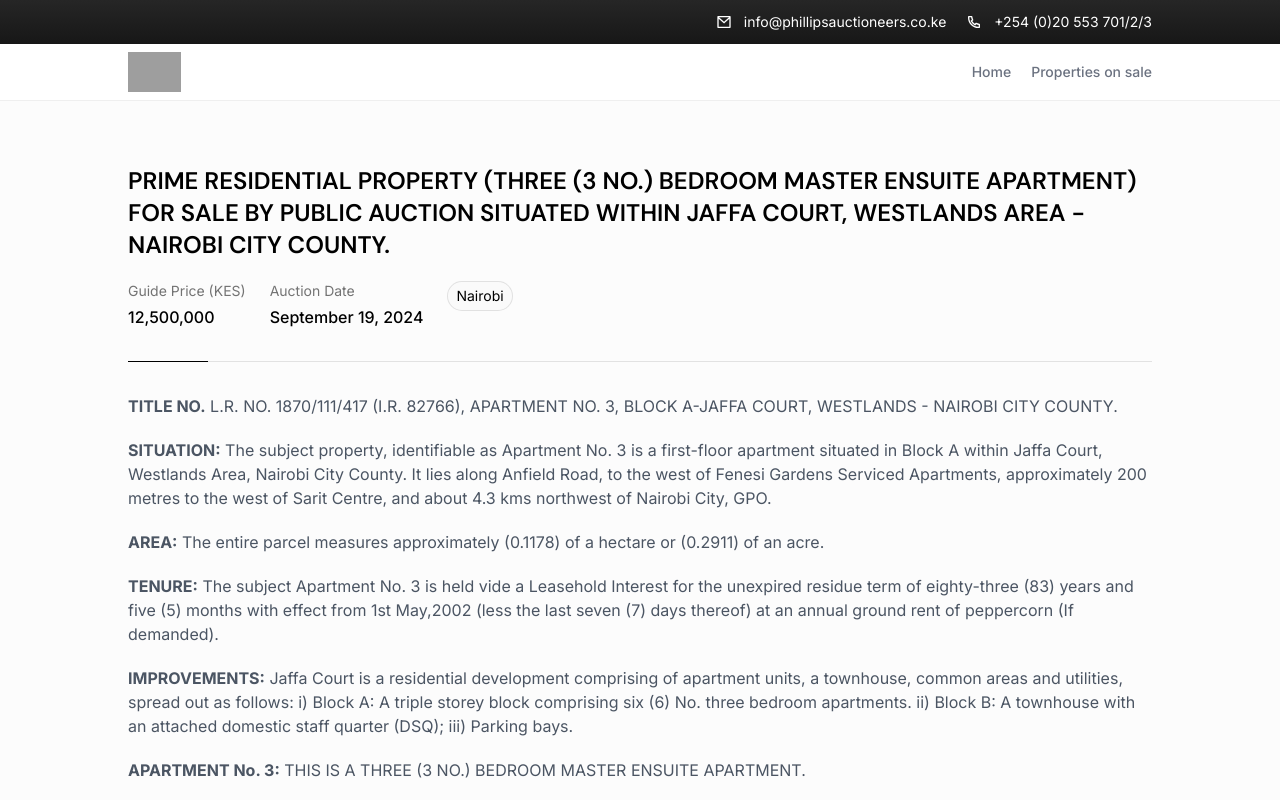
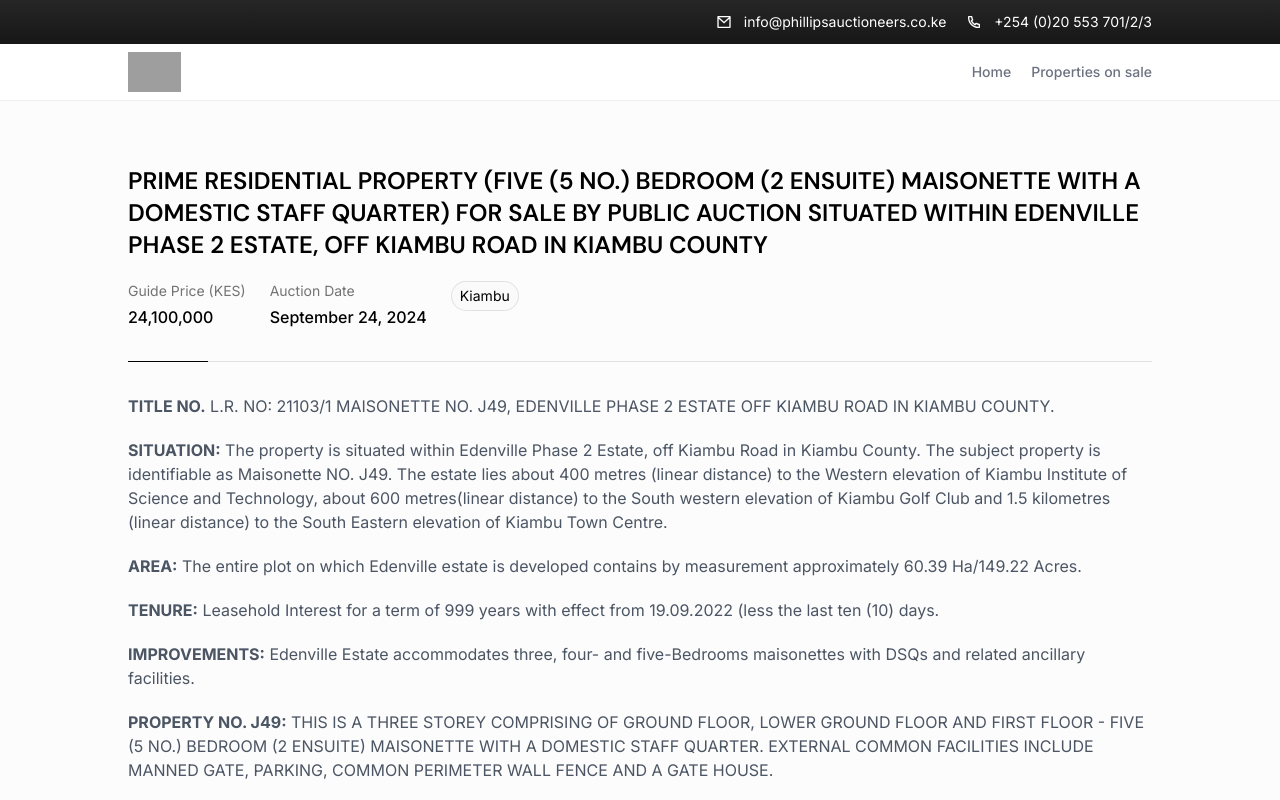
Before and after one commit to LawEyez/phillips-auctioneers-site, a Next.js app: page /properties/1 in a window 1280 px wide. Shown: the top 800 px of the page. Built offline with nearby package versions, Linux system fonts and the light colour scheme; grey boxes are pictures that could not be loaded.

Commit message:
Remove properties 1 and 2.

```diff
--- a/src/app/propertiesData.ts
+++ b/src/app/propertiesData.ts
@@ -1,37 +1,4 @@
 export const properties = [
-  {
-    id: 1,
-    title: `PRIME RESIDENTIAL PROPERTY (THREE (3 NO.) BEDROOM MASTER ENSUITE APARTMENT) FOR SALE BY PUBLIC AUCTION SITUATED WITHIN JAFFA COURT, WESTLANDS AREA -NAIROBI CITY COUNTY.`,
-    location: 'Nairobi',
-    slug: '',
-    content: `
-      <p><strong>TITLE NO.</strong> L.R. NO. 1870/111/417 (I.R. 82766), APARTMENT NO. 3, BLOCK A-JAFFA COURT, WESTLANDS - NAIROBI CITY COUNTY. </p>
-      <p><strong>SITUATION:</strong> The subject property, identifiable as Apartment No. 3 is a first-floor apartment situated in Block A within Jaffa Court, Westlands Area, Nairobi City County. It lies along Anfield Road, to the west of Fenesi Gardens Serviced Apartments, approximately 200 metres to the west of Sarit Centre, and about 4.3 kms northwest of Nairobi City, GPO.</p>
-      <p><strong>AREA:</strong> The entire parcel measures approximately (0.1178) of a hectare or (0.2911) of an acre.</p>
-      <p><strong>TENURE:</strong> The subject Apartment No. 3 is held vide a Leasehold Interest for the unexpired residue term of eighty-three (83) years and five (5) months with effect from 1st May,2002 (less the last seven (7) days thereof) at an annual ground rent of peppercorn (If demanded).</p>
-      <p><strong>IMPROVEMENTS:</strong> Jaffa Court is a residential development comprising of apartment units, a townhouse, common areas and utilities, spread out as follows: i) Block A: A triple storey block comprising six (6) No. three bedroom apartments. ii) Block B: A townhouse with an attached domestic staff quarter (DSQ); iii) Parking bays.</p>
-      <p><strong>APARTMENT No. 3:</strong> THIS IS A THREE (3 NO.) BEDROOM MASTER ENSUITE APARTMENT.</p>
-      <p><strong>SERVICES:</strong> All main services i.e. Mains electricity, water and trunk sewer services are connected to the property. The area is well served by cellular phone networks. The estate is also well secured with 24hr dual-shift security guards.  The driveways and parking lots are tar surfaced while the immediate access road (Anfield Road) is laid in cabro blocks joining the tar surfaced Karuna Lane approximately 200 metres away. Public transport is available along Ring Road Parklands the connects to Waiyaki Way which connects the neighbourhood to the City Centre. Other social economic facilities including, educational, recreational and shopping facilities are available from the immediate neighbourhood and from the Nairobi City CBD.</p>
-    `,
-    auctionDate: 'September 19, 2024',
-    guidePrice: 12500000,
-  },
-  {
-    id: 2,
-    title: `PRIME COMMERCIAL PROPERTY (FIVE – STOREY WITH A BASEMEENT FLOOR) FOR SALE BY PUBLIC AUCTION SITUATED WITHIN MARALAL TOWN CENTRE, MARALAL WARD, SAMBURU WEST CONSTITUENCY – SAMBURU COUNTY. `,
-    location: 'Samburu',
-    slug: '',
-    content: `
-      <p><strong>TITLE NO.</strong> MARALAL TOWN BLOCK 1/278 SUNGURA COMPLEX, MARALAL TOWN CENTRE, MARALAL WARD, SAMBURU WEST CONSTITUENCY – SAMBURU COUNTY.</p>
-      <p><strong>SITUATION:</strong> The property is situated along Maralal Town-Baragoi Road, in Maralal Town Centre, Maralal Ward, Samburu West Constituency, Samburu County. The subject property is commonly identified as SUNGURA COMPLEX. It is located in Maralal Town Centre opposite Rubis Fuel Station and about 300 metres to the north-east of Samburu County offices.</p>
-      <p><strong>AREA:</strong> The plot contains by measurements approximately 0.0899 Hectares i.e 0.222 ACRES).</p>
-      <p><strong>TENURE:</strong> The title is held on a Leasehold Interest for a term of 99 years with effect from 1st November 1998 at an annual ground rent of Kshs. 3,600/= (Rev). The lease on this property therefore has 74 years to expiry.</p>
-      <p><strong>IMPROVEMENTS:</strong> ERECTED ON THE PROPERTY IS A MULTI-STOREYED COMMERCIAL BUILDING WITH A BASEMENT FLOOR COMPRISING OF A HOTEL, CONFERENCING FACILITY AND RESTAURANT IDENTIFIABLE AS SUNGURA COMPLEX.</p>
-      <p><strong>SERVICES:</strong> Mains electricity and water are connected to the property. Water is also sourced from a private borehole in the neigbourhood. Foul drainage is to a bio digester. The property fronts the part tar surfaced Maralal Town-Baragoi Road.</p>
-    `,
-    auctionDate: 'September 20, 2024',
-    guidePrice: 132300000,
-  },
   {
     id: 3,
     title: `PRIME RESIDENTIAL PROPERTY (FIVE (5 NO.) BEDROOM (2 ENSUITE) MAISONETTE WITH A DOMESTIC STAFF QUARTER) FOR SALE BY PUBLIC AUCTION SITUATED WITHIN EDENVILLE PHASE 2 ESTATE, OFF KIAMBU ROAD IN KIAMBU COUNTY`,
```
